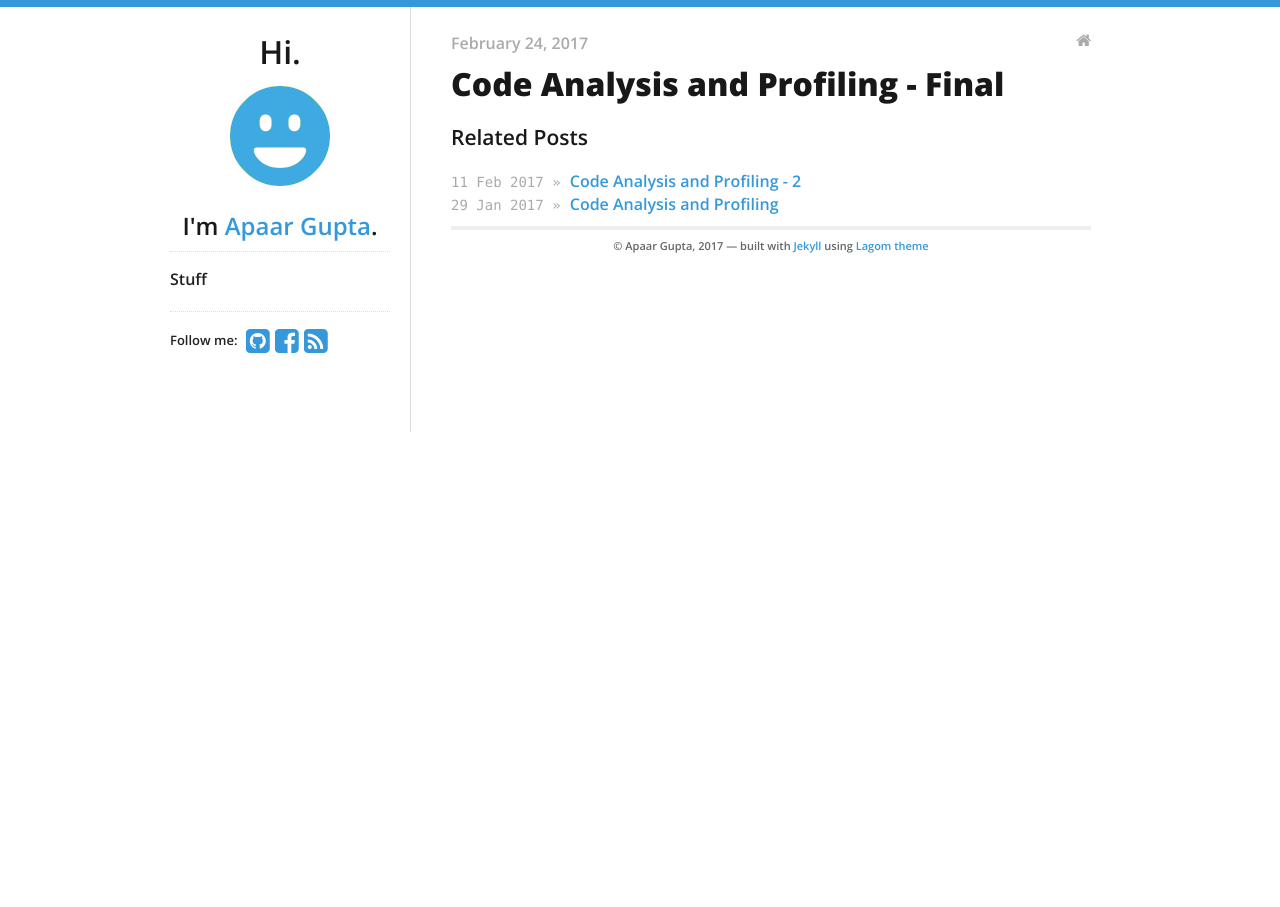
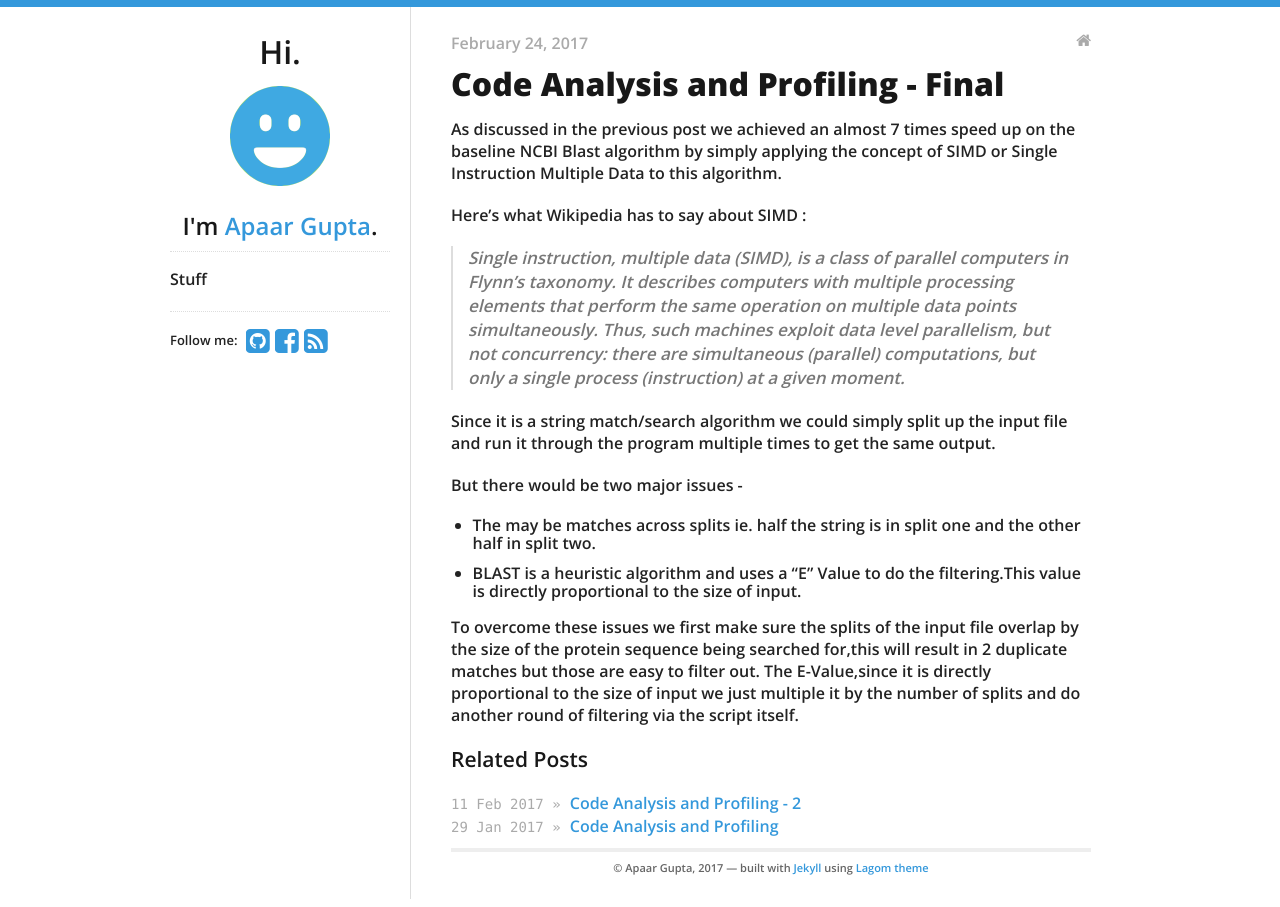
Before and after one commit to Apaar/apaar.github.io, a Jekyll site: the page built from _posts/2017-02-24-code-analysis-and-profiling-final.md, in a window 1280 px wide. Built offline with Jekyll 4.4.1, drawn with Linux system fonts in a browser that asks for light colours; nearby versions of some CDN libraries.

Commit message:
third post

```diff
--- a/_posts/2017-02-24-code-analysis-and-profiling-final.md
+++ b/_posts/2017-02-24-code-analysis-and-profiling-final.md
@@ -4,3 +4,20 @@ title: Code Analysis and Profiling - Final
 categories:
 - blog
 ---
+
+As discussed in the previous post we achieved an almost 7 times speed up on the baseline NCBI Blast algorithm by simply applying the concept of SIMD or Single Instruction Multiple Data to this algorithm.
+
+Here's what Wikipedia has to say about SIMD :
+
+>Single instruction, multiple data (SIMD), is a class of parallel computers in Flynn's taxonomy. It describes computers with multiple processing elements that perform the same operation on multiple data points simultaneously. Thus, such machines exploit data level parallelism, but not concurrency: there are simultaneous (parallel) computations, but only a single process (instruction) at a given moment.
+
+Since it is a string match/search algorithm we could simply split up the input file and run it through the program multiple times to get the same output.
+
+But there would be two major issues -
+
+- The may be matches across splits ie. half the string is in split one and the other half in split two.
+- BLAST is a heuristic algorithm and uses a "E" Value to do the filtering.This value is directly proportional to the size of input.
+
+
+To overcome these issues we first make sure the splits of the input file overlap by the size of the protein sequence being searched for,this will result in 2 duplicate matches but those are easy to filter out.
+The E-Value,since it is directly proportional to the size of input we just multiple it by the number of splits and do another round of filtering via the script itself.
```
